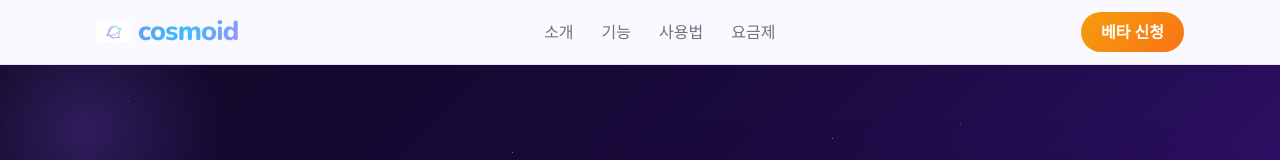
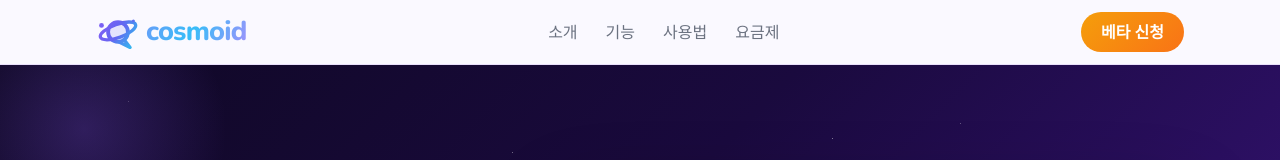
Before and after one commit to seojoonkim/cosmoid, a Next.js app: page / in a window 1280 px wide. Shown: the top 160 px of the page. Built offline with nearby package versions, Linux system fonts and the light colour scheme.

Commit message:
design: Nav 로고 SVG 복귀 + h-11 크게 + 선명한 행성 아이콘

```diff
--- a/src/components/Nav.tsx
+++ b/src/components/Nav.tsx
@@ -22,7 +22,7 @@ export default function Nav() {
           transition={{ type: "spring", stiffness: 400, damping: 20 }}
         >
           <motion.img
-            src="/images/cosmoid-logo-v2.png" alt="cosmoid" className="h-9 w-9 object-contain"
+            src="/logo-icon.svg" alt="cosmoid" className="h-11 w-11 object-contain"
             animate={{ rotate: [0, 5, -5, 0] }}
             transition={{ duration: 4, repeat: Infinity, ease: "easeInOut", repeatDelay: 3 }}
           />
```
Also changed, not shown: public/logo-icon.svg.
